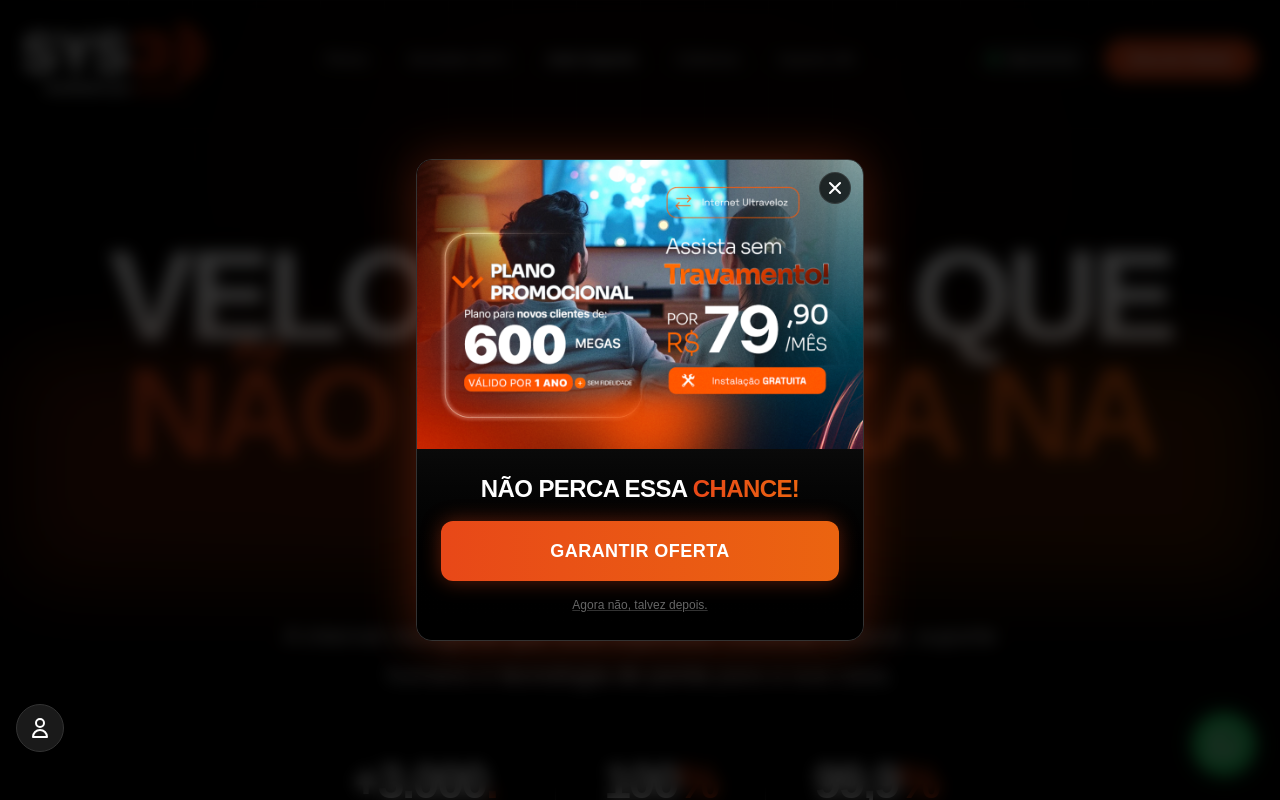
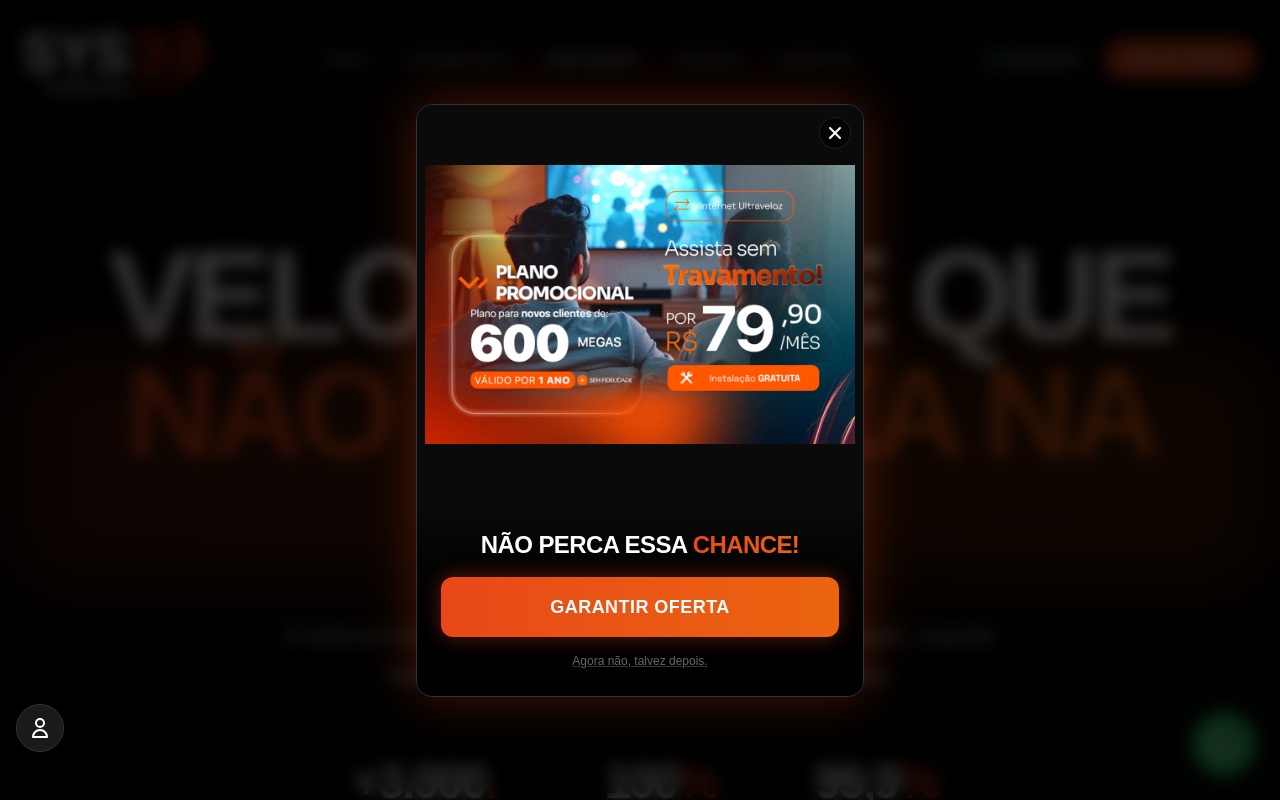
Before and after one commit to miguelalves7741-cpu/sys3-site, a Next.js app in the folder Desktop/sys3-site/: page / in a window 1280 px wide. Shown: the top 800 px of the page. Built offline with nearby package versions, Linux system fonts and the light colour scheme.

Commit message:
Código final do modal promocional

```diff
--- a/Desktop/sys3-site/src/components/ui/PromoModal.tsx
+++ b/Desktop/sys3-site/src/components/ui/PromoModal.tsx
@@ -8,10 +8,10 @@ export const PromoModal = () => {
   const [isOpen, setIsOpen] = useState(false);
 
   useEffect(() => {
-    // Mudei o nome da chave para garantir que o navegador não use o cache antigo
+    // Chave de memória para o navegador lembrar se o cliente já viu a promoção
     const hasSeenPromo = localStorage.getItem("sys3_promo_teste_final");
 
-    // Se não tiver a chave na memória, abre em apenas meio segundo (500ms)
+    // Se não tiver a chave na memória, abre o modal em meio segundo (500ms)
     if (!hasSeenPromo) {
       const timer = setTimeout(() => {
         setIsOpen(true);
@@ -22,7 +22,7 @@ export const PromoModal = () => {
 
   const handleClose = () => {
     setIsOpen(false);
-    // Grava na memória que o usuário fechou
+    // Grava na memória que o usuário fechou ou clicou no link
     localStorage.setItem("sys3_promo_teste_final", "true");
   };
 
@@ -54,31 +54,33 @@ export const PromoModal = () => {
               </svg>
             </button>
 
-            {/* ÁREA DA IMAGEM PROMOCIONAL */}
-           {/* ÁREA DA IMAGEM PROMOCIONAL AJUSTADA */}
-            <div className="relative w-full bg-[#0a0a0a] flex justify-center">
-              {/* Usando w-full e h-auto para a imagem não ser cortada e manter a proporção real */}
+            {/* ÁREA DA IMAGEM PROMOCIONAL BLINDADA CONTRA CORTES */}
+            <div className="relative w-full h-[320px] sm:h-[400px] bg-[#0a0a0a]">
               <Image
-                src="/promo.png" // ATENÇÃO: Confirme aqui se o seu arquivo é .jpg ou .png
+                src="/promo.png" // IMPORTANTE: Se o seu arquivo for .png, troque para /promo.png
                 alt="Promoção Especial Sys3"
-                width={800}
-                height={800}
-                className="w-full h-auto max-h-[55vh] object-contain"
+                fill
+                className="object-contain p-2"
                 priority
               />
             </div>
-            {/* ÁREA DE AÇÃO (TEXTO E BOTÃO) */}
+
+            {/* ÁREA DE AÇÃO (TEXTO E BOTÃO DO WHATSAPP) */}
             <div className="p-6 text-center relative z-10 bg-gradient-to-t from-[#000000] to-[#0a0a0a]">
               <h3 className="text-2xl font-black text-white mb-2 uppercase tracking-tight">
                 Não Perca Essa <span className="text-transparent bg-clip-text bg-gradient-to-r from-[#E84818] to-[#EB6410]">Chance!</span>
               </h3>
 
-              <button
+              {/* BOTÃO DIRECIONANDO PARA O WHATSAPP DE VENDAS */}
+              <a
+                href="https://wa.me/558330455368?text=Ol%C3%A1%2C%20vi%20a%20oferta%20promocional%20de%20600%20Megas%20no%20site%20e%20gostaria%20de%20garantir%20a%20minha%20instala%C3%A7%C3%A3o%20gr%C3%A1tis!"
+                target="_blank"
+                rel="noopener noreferrer"
                 onClick={handleClose}
                 className="block w-full py-4 mt-4 rounded-xl bg-gradient-to-r from-[#E84818] to-[#EB6410] text-white font-black text-lg uppercase tracking-wide hover:scale-105 active:scale-95 transition-transform shadow-[0_0_20px_rgba(232,72,24,0.4)]"
               >
                 Garantir Oferta
-              </button>
+              </a>
 
               <button onClick={handleClose} className="mt-4 text-xs text-[#666666] hover:text-[#D2D2D2] transition-colors underline decoration-[#333333]">
                 Agora não, talvez depois.
```
